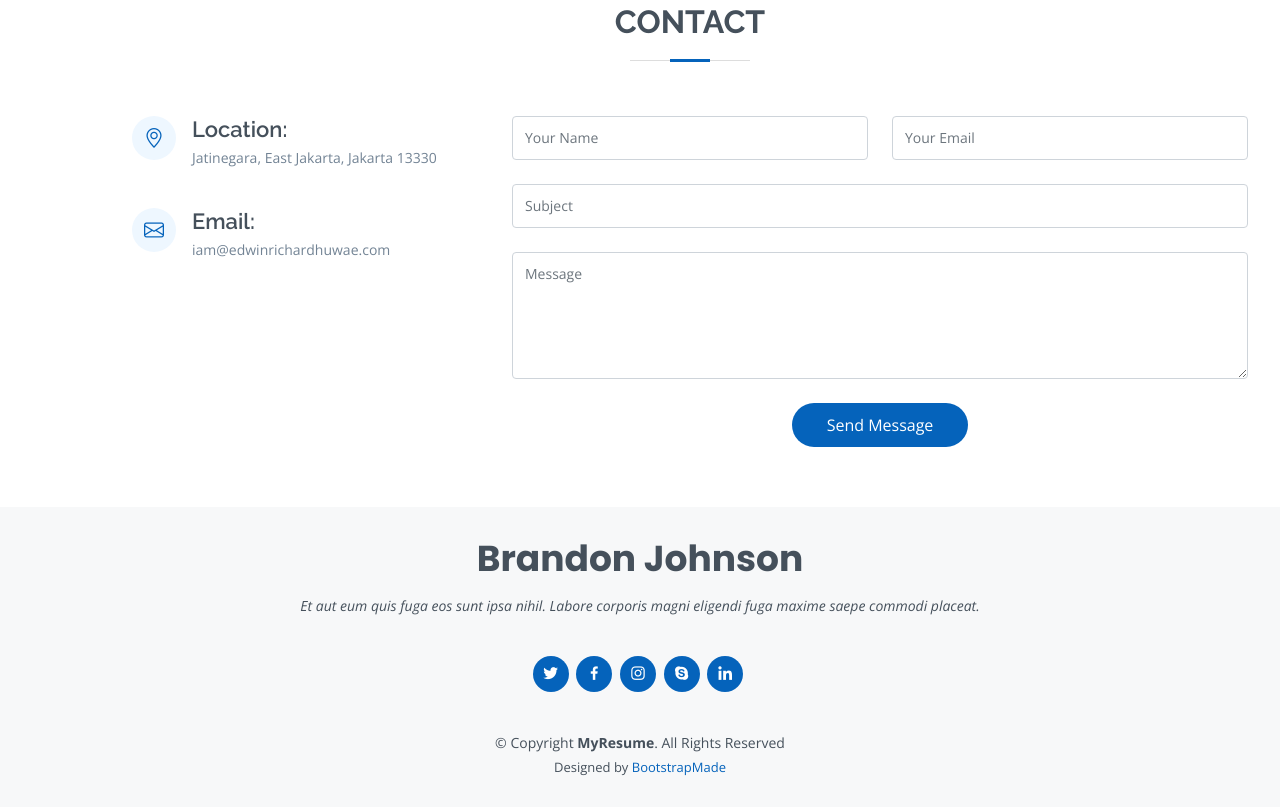
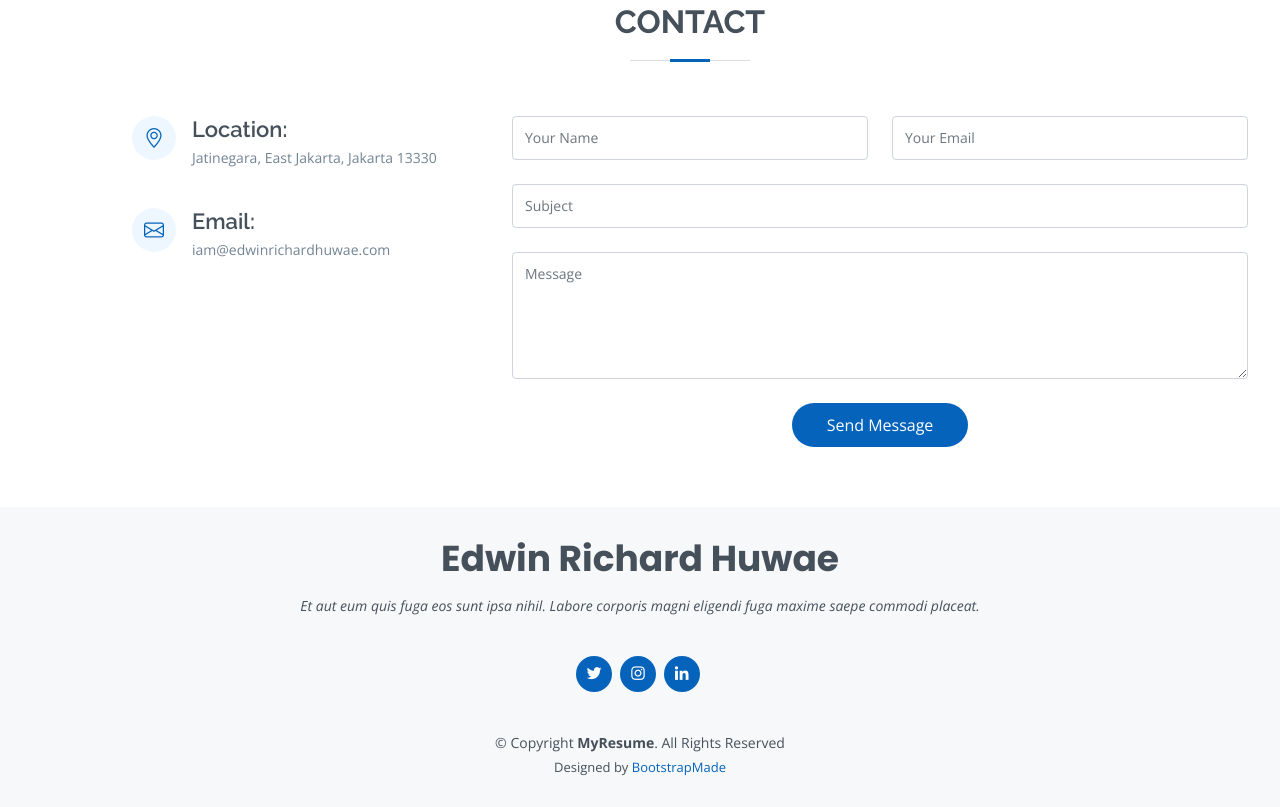
Before and after one commit to edwinrichardhuwae/edwinrichardhuwae.github.io, a plain HTML site: page index.html in a window 1280 px wide. Shown: the part 6531-7338 px from the top of the page. Drawn offline with nearby package versions, Linux system fonts and the light colour scheme.

Commit message:
changed footer

```diff
--- a/index.html
+++ b/index.html
@@ -696,14 +696,12 @@
   <!-- ======= Footer ======= -->
   <footer id="footer">
     <div class="container">
-      <h3>Brandon Johnson</h3>
+      <h3>Edwin Richard Huwae</h3>
       <p>Et aut eum quis fuga eos sunt ipsa nihil. Labore corporis magni eligendi fuga maxime saepe commodi placeat.</p>
       <div class="social-links">
-        <a href="#" class="twitter"><i class="bx bxl-twitter"></i></a>
-        <a href="#" class="facebook"><i class="bx bxl-facebook"></i></a>
-        <a href="#" class="instagram"><i class="bx bxl-instagram"></i></a>
-        <a href="#" class="google-plus"><i class="bx bxl-skype"></i></a>
-        <a href="#" class="linkedin"><i class="bx bxl-linkedin"></i></a>
+        <a href="https://twitter.com/erichardhuwae" class="twitter"><i class="bx bxl-twitter"></i></a>
+        <a href="https://instagram.com/erichhuwae" class="instagram"><i class="bx bxl-instagram"></i></a>
+        <a href="https://www.linkedin.com/in/edwinhuwae/" class="linkedin"><i class="bx bxl-linkedin"></i></a>
       </div>
       <div class="copyright">
         &copy; Copyright <strong><span>MyResume</span></strong>. All Rights Reserved
```
